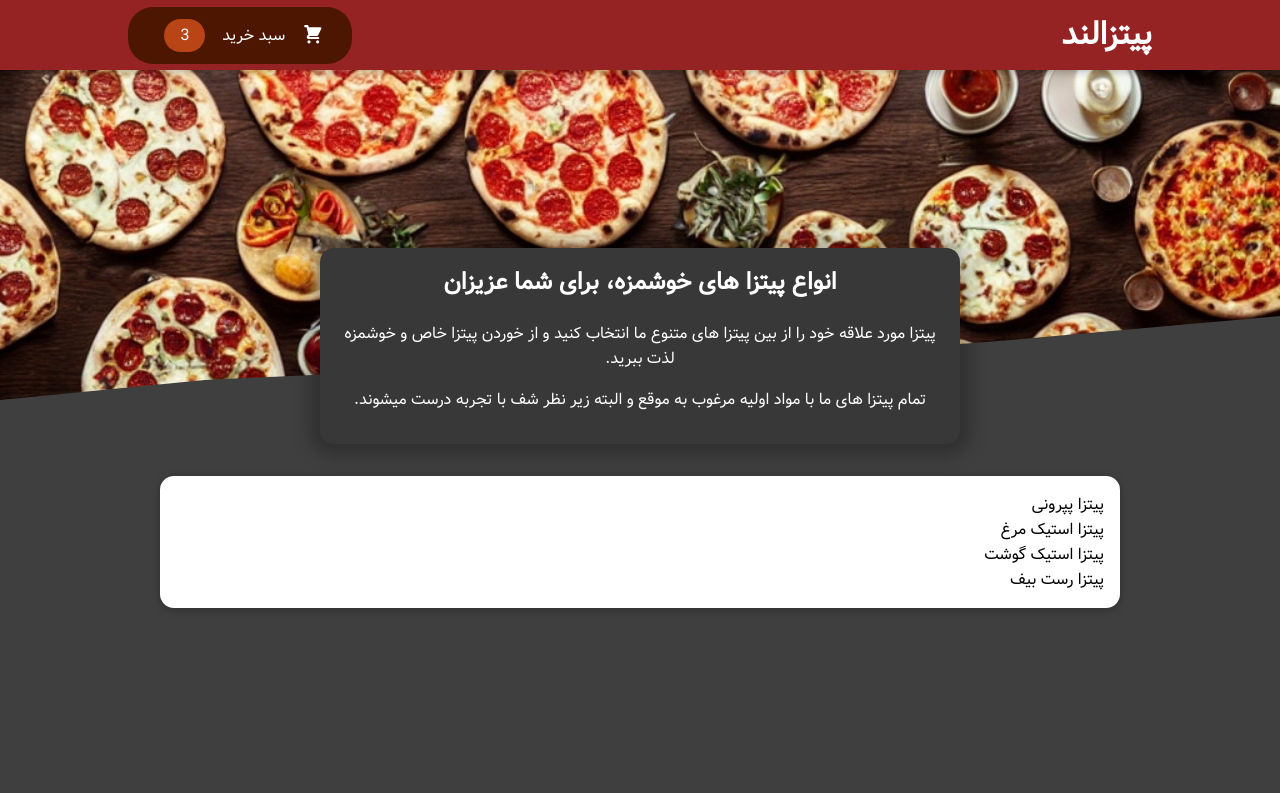
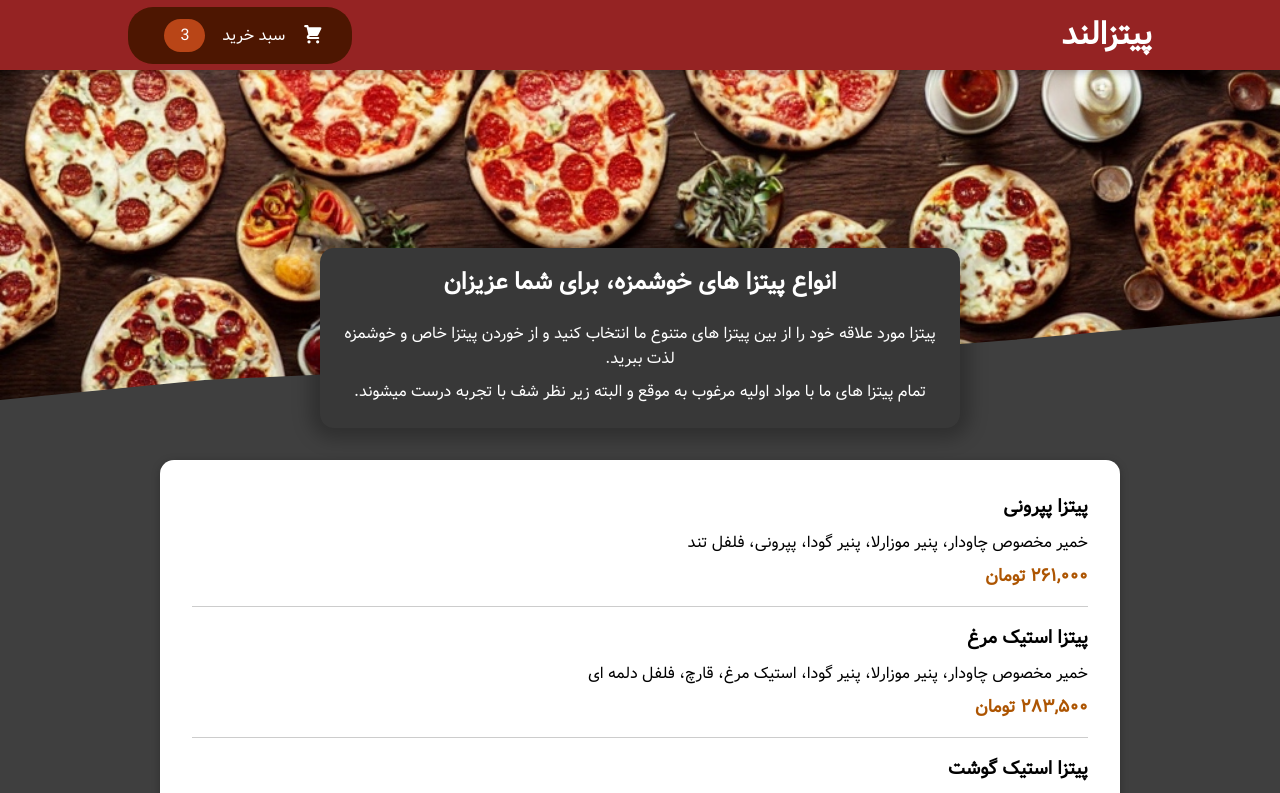
Before and after one commit to valid02/pizza-land, a JavaScript app: page / in a window 1280 px wide. Shown: the top 793 px of the page. Built offline with nearby package versions, Linux system fonts and the light colour scheme.

Commit message:
adding MealItem component

```diff
--- a/src/components/Meals/AvailableMeals.js
+++ b/src/components/Meals/AvailableMeals.js
@@ -1,5 +1,6 @@
 import Card from '../UI/Card';
 import classes from './AvailableMeals.module.css';
+import MealItem from './MealItem/MealItem';
 
 const DUMMY_MEALS = [
   {
@@ -29,7 +30,14 @@ const DUMMY_MEALS = [
 ];
 
 const AvailableMeals = () => {
-  const mealsList = DUMMY_MEALS.map(meal => <li>{meal.name}</li>);
+  const mealsList = DUMMY_MEALS.map(meal => (
+    <MealItem
+      key={meal.id}
+      name={meal.name}
+      description={meal.description}
+      price={meal.price}
+    />
+  ));
 
   return (
     <section className={classes.meals}>
--- /dev/null
+++ b/src/components/Meals/MealItem/MealItem.js
@@ -0,0 +1,37 @@
+import classes from './MealItem.module.css';
+
+const MealItem = props => {
+  const toFarsiNumber = n => {
+    const farsiDigits = ['۰', '۱', '۲', '۳', '۴', '۵', '۶', '۷', '۸', '۹'];
+
+    return n.toString().replace(/\d/g, x => farsiDigits[x]);
+  };
+
+  function separate(number) {
+    let numStr = String(number).replace(',', '');
+
+    const [integerPart, decimalPart] = numStr.split('.');
+
+    const decimal = decimalPart ? `.${decimalPart}` : '';
+
+    const rgx = /(\d+)(\d{3})/;
+    let formattedIntegerPart = integerPart;
+    while (rgx.test(formattedIntegerPart)) {
+      formattedIntegerPart = formattedIntegerPart.replace(rgx, (match, group1, group2) => `${group1},${group2}`);
+    }
+
+    return formattedIntegerPart + decimal;
+  }
+
+  return (
+    <li className={classes.meal}>
+      <div>
+        <h3>{props.name}</h3>
+        <p>{props.description}</p>
+        <span className={classes.price}>{toFarsiNumber(separate(props.price))} تومان</span>
+      </div>
+    </li>
+  );
+};
+
+export default MealItem;
--- /dev/null
+++ b/src/components/Meals/MealItem/MealItem.module.css
@@ -0,0 +1,17 @@
+.meal {
+  color: black;
+  margin: 1rem;
+  padding-bottom: 1rem;
+  border-bottom: 1px solid #ccc;
+}
+
+.meal h3, p {
+  margin: .5rem 0;
+}
+
+.price {
+  margin-top: 0.25rem;
+  font-weight: bold;
+  color: #ad5502;
+  font-size: 1.1rem;
+}
```
